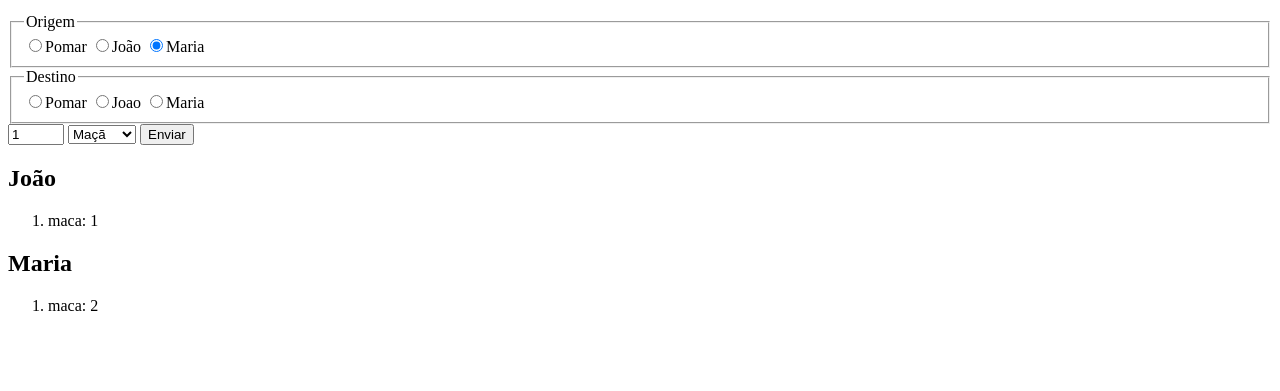
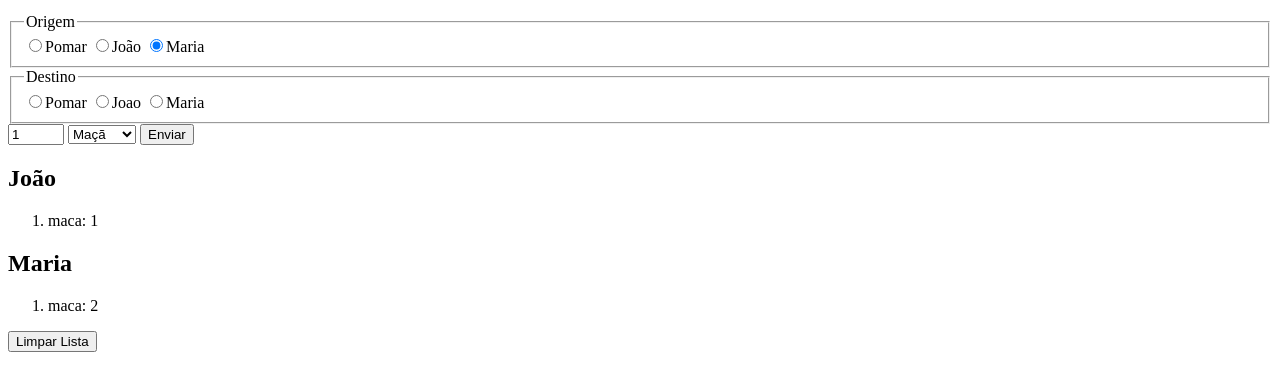
Before and after one commit to ufjf-dcc202/ufjf-dcc202-2023-3-b-atv12-BrunoCesarioMenezes, a website with bundled scripts: page index.html in a window 1280 px wide. Shown: the part 101-492 px from the top of the page. Built offline with nearby package versions, Linux system fonts and the light colour scheme.

Commit message:
adiciona botao limpar lista

```diff
--- a/index.html
+++ b/index.html
@@ -62,6 +62,7 @@
             <h2>Maria</h2>
             <ol id="maria"></ol>
         </section>
+        <button type="button" id="LimparLista">Limpar Lista</button>
     </main>
 </body>
 
```
